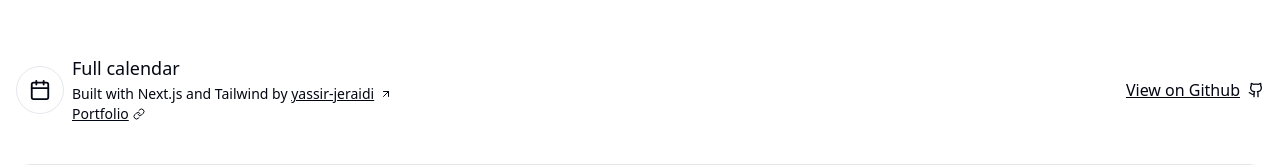
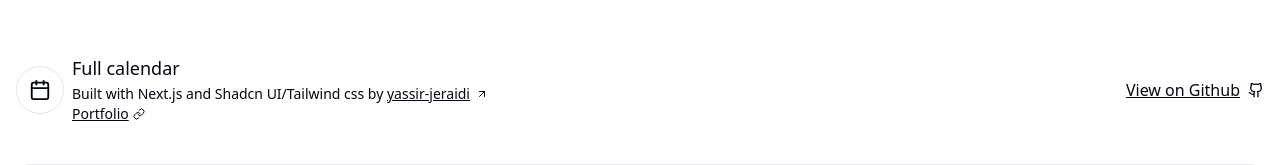
Before and after one commit to oloidev/full-calendar, a Next.js app: page /calendar in a window 1280 px wide. Shown: the top 165 px of the page. Built offline with nearby package versions, Linux system fonts and the light colour scheme.

Commit message:
update the header descriptipn

```diff
--- a/src/app/calendar/page.tsx
+++ b/src/app/calendar/page.tsx
@@ -18,7 +18,7 @@ export default function CalendarPage() {
                             <div className="space-y-1">
                                 <p className="text-lg font-medium leading-6">Full calendar</p>
                                 <div className="text-sm text-t-secondary">
-                                    Built with Next.js and Tailwind by{" "}
+                                    Built with Next.js and Shadcn UI/Tailwind css by{" "}
                                     <Link href="https://github.com/yassir-jeraidi" target="_blank" className="inline-flex items-center gap-0.5 text-sm underline">
                                         yassir-jeraidi
                                         <ArrowUpRight size={12} className="mx-1 text-t-tertiary" />
```
